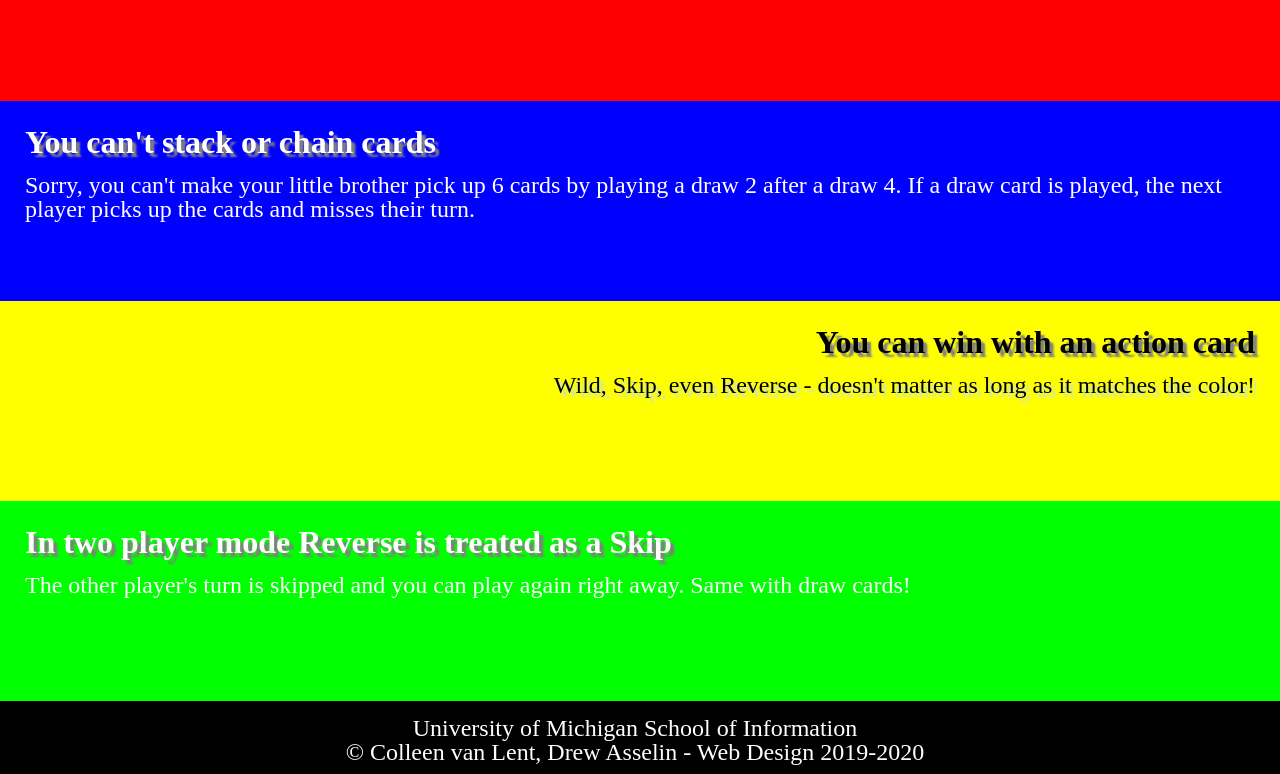
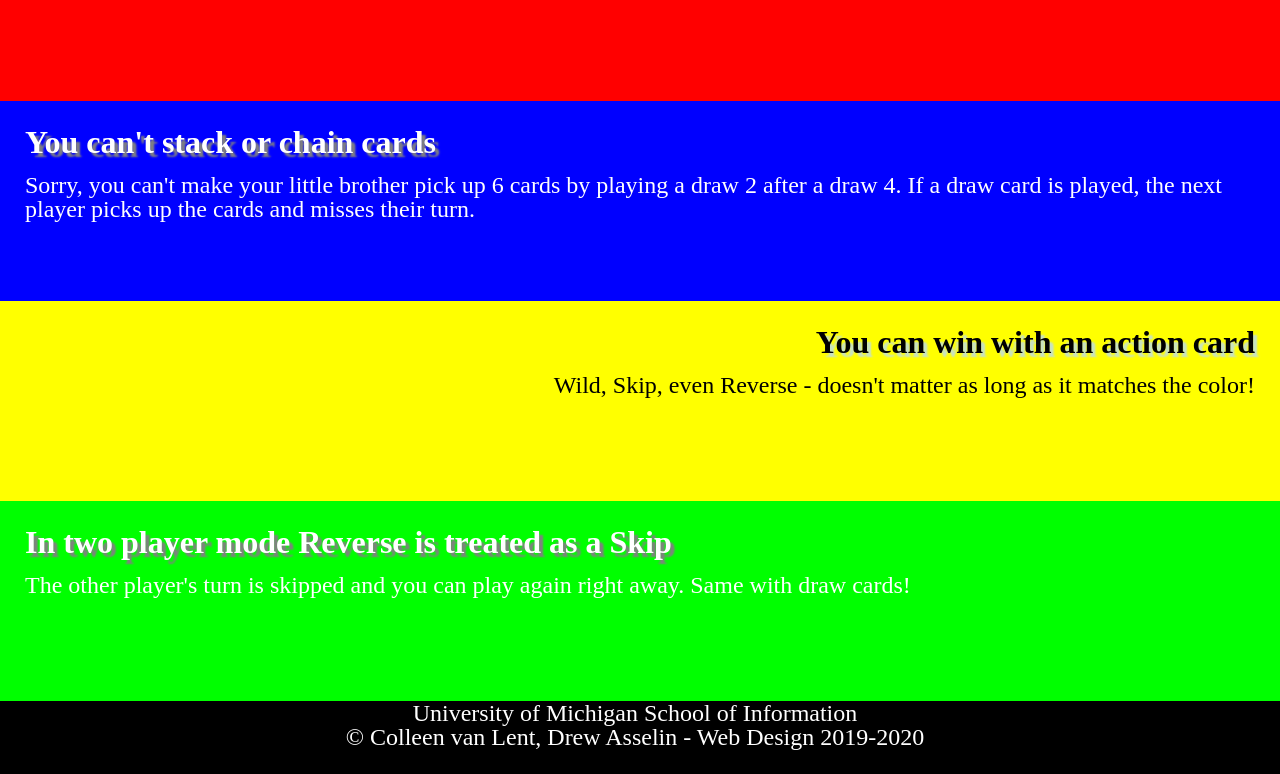
Before and after one commit to jsweis/homework2-2021, a plain HTML site: page index.html in a window 1280 px wide. Shown: the part 826-1600 px from the top of the page. Drawn offline with Linux system fonts and the light colour scheme.

Commit message:
Add files via upload

```diff
--- a/css/style.css
+++ b/css/style.css
@@ -1,7 +1,7 @@
 body {
     background: #000000;
     color:#FFFFFF;
-    font-family: 'Times New Roman', "Sans Serif";
+    font-family: "Times New Roman", Sans-Serif;
 }
 h1 {
     font-size: 64px;
@@ -30,7 +30,7 @@ div {
 }
 #red {
     background: #FF0000;
-    text-align: left;
+    text-align: right;
 }
 #blue {
     background: #0000FF;
@@ -40,14 +40,15 @@ div {
     background: #FFFF00;
     text-align: right;
     color: #000000;
+}
+#yellow h2{
     text-shadow: 4px 4px 2px #c7e2c7;
 }
 #green {
     background: #00FF00;
     text-align: left;
 }
-footer {
+footer p{
     text-align: center;
-    padding-bottom: 10px;
-    padding-right: 10px;
+    padding: 0px 10px 10px 0px;
 }
```
